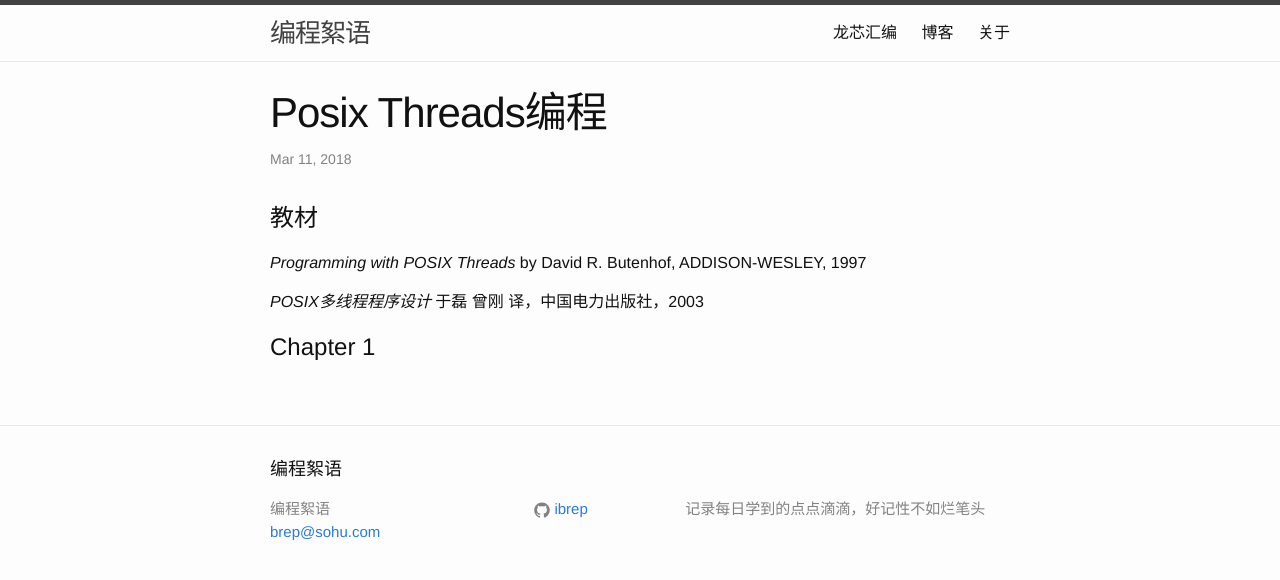
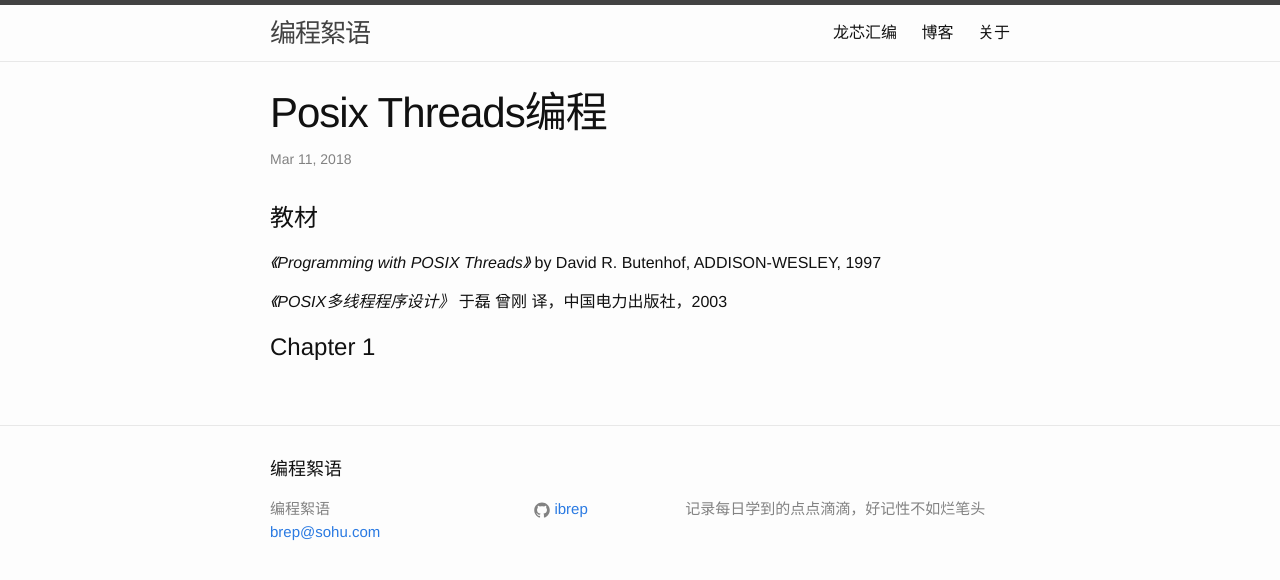
Before and after one commit to ibrep/ibrep.github.com, a Jekyll site: the page built from _posts/blog/2018-03-11-posix-threads.markdown, in a window 1280 px wide. Shown: the top 580 px of the page. Built offline with Jekyll 4.4.1, drawn with Linux system fonts in a browser that asks for light colours.

Commit message:
minor fix

```diff
--- a/_posts/blog/2018-03-11-posix-threads.markdown
+++ b/_posts/blog/2018-03-11-posix-threads.markdown
@@ -5,8 +5,8 @@ date: 2018-03-11 8:53:24 +0800
 categories: blog
 ---
 # 教材
-*Programming with POSIX Threads* by David R. Butenhof, ADDISON-WESLEY, 1997
+*《Programming with POSIX Threads》* by David R. Butenhof, ADDISON-WESLEY, 1997
 
-*POSIX多线程程序设计* 于磊 曾刚 译，中国电力出版社，2003
+*《POSIX多线程程序设计》* 于磊 曾刚 译，中国电力出版社，2003
 
 # Chapter 1
```
